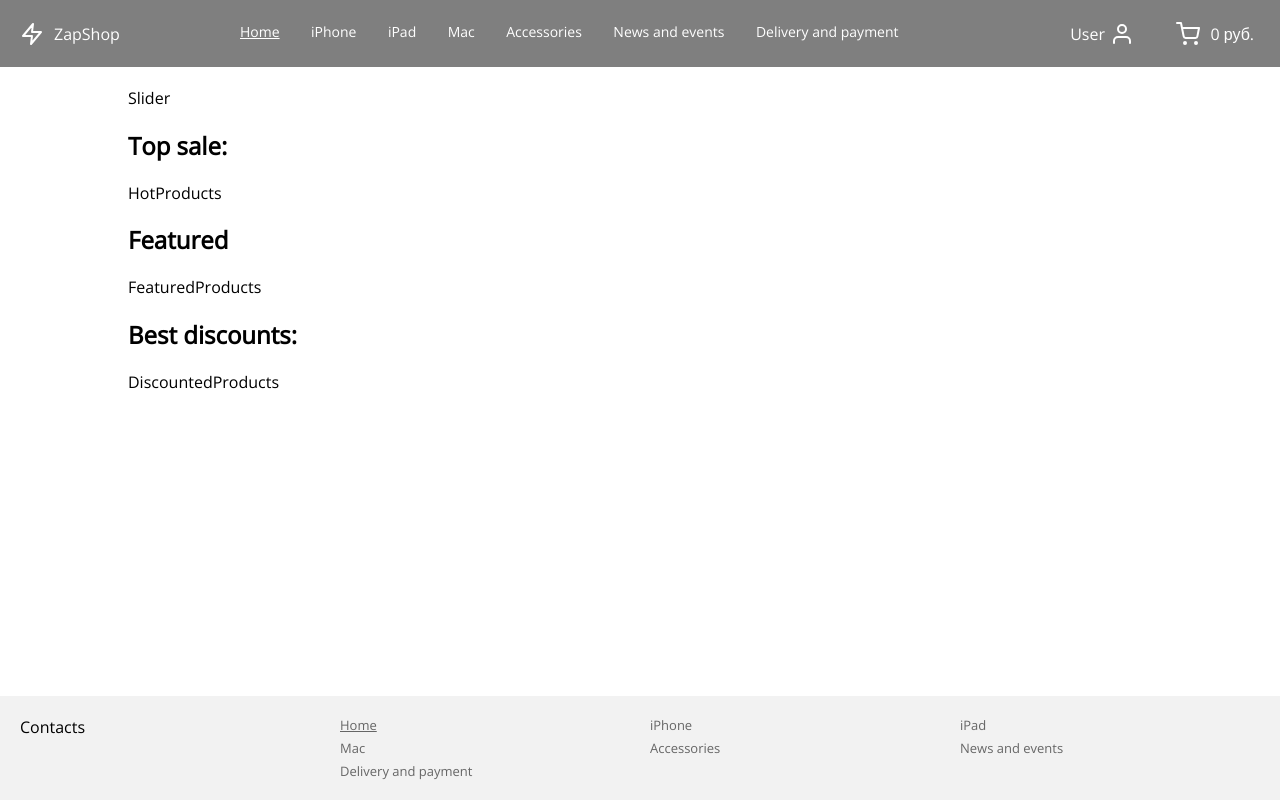
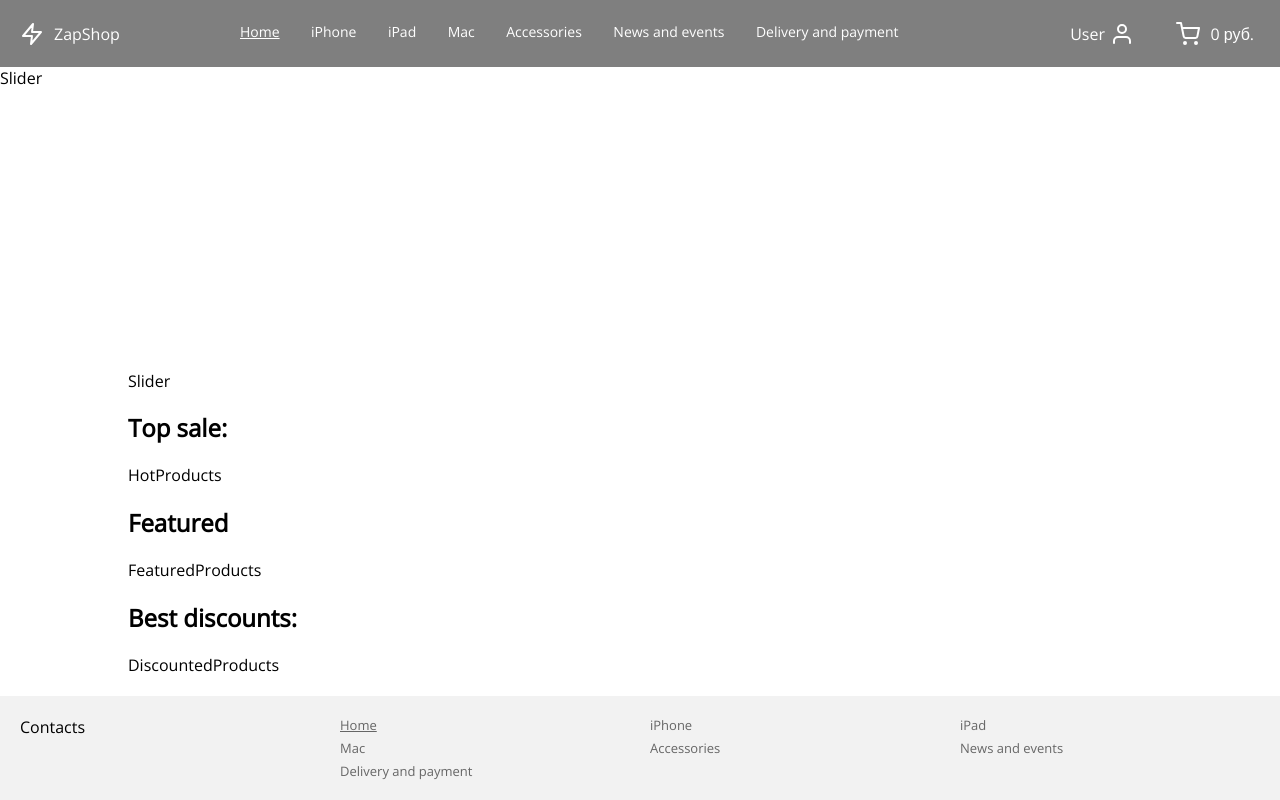
Before and after one commit to Arden488/react-shop, a React (Create React App) app: page / in a window 1280 px wide. Built offline with nearby package versions, Linux system fonts and the light colour scheme.

Commit message:
Include main slider on main route below header

```diff
--- a/src/index.tsx
+++ b/src/index.tsx
@@ -23,6 +23,7 @@ import NotFound from './components/NotFound';
 import PaymentAndDelivery from './components/PaymentAndDelivery';
 import Profile from './components/Profile';
 import Register from './components/Register';
+import Slider from './components/Slider';
 
 const store = createStore(rootReducer);
 
@@ -31,6 +32,7 @@ ReactDOM.render(
     <Router>
       <div className="page-wrapper">
         <Header />
+        <Route exact={true} path="/" component={Slider} />
         <main className="page-main">
           <Switch>
             <Route exact={true} path="/" component={Home} />
```
